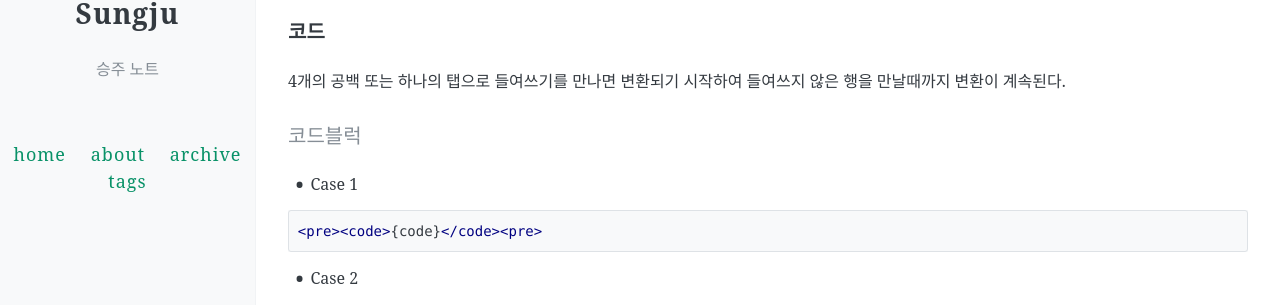
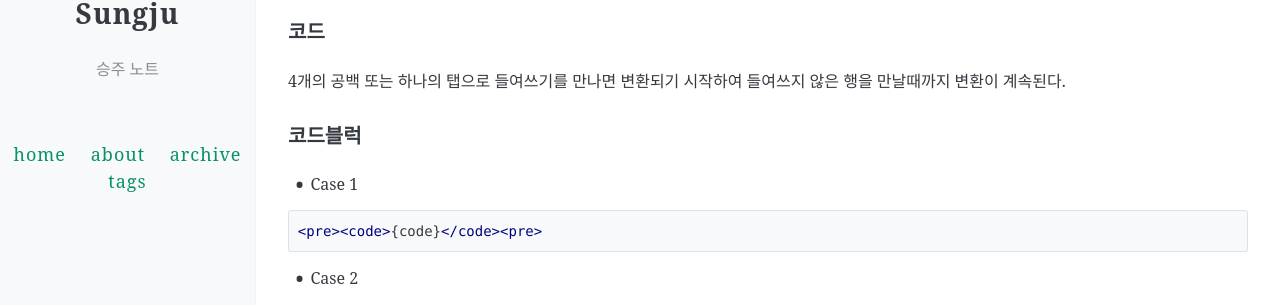
Before and after one commit to sungjuko/sungjuko.github.io, a Jekyll site: the page built from _posts/2021-05-17-Markdown_Syntax.md, in a window 1280 px wide and 900 px high, scrolled down 858 px. Shown: the part 135-440 px from the top of the window. Built offline with Jekyll 4.4.1, drawn with Linux system fonts in a browser that asks for light colours; our own code applies the rules of GitHub Pages for plain Markdown files; comment, search, counter and statistics services are not loaded.

```diff
--- a/_posts/2021-05-17-Markdown_Syntax.md
+++ b/_posts/2021-05-17-Markdown_Syntax.md
@@ -46,7 +46,7 @@ H2 크기 이게 가장 적당함
 
 4개의 공백 또는 하나의 탭으로 들여쓰기를 만나면 변환되기 시작하여 들여쓰지 않은 행을 만날때까지 변환이 계속된다.
 
-#### 코드블럭
+### 코드블럭
 
 - Case 1
 
```
